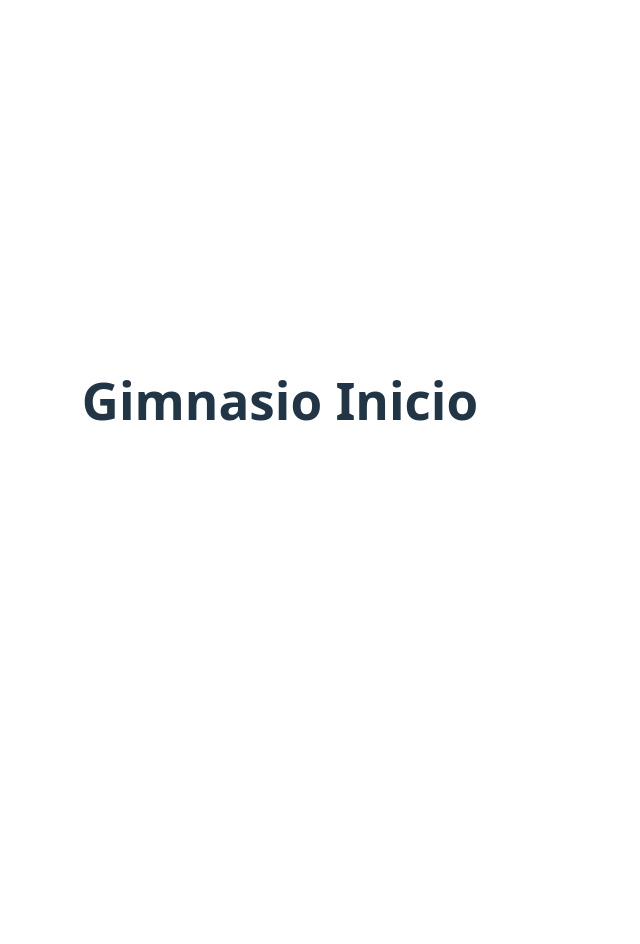
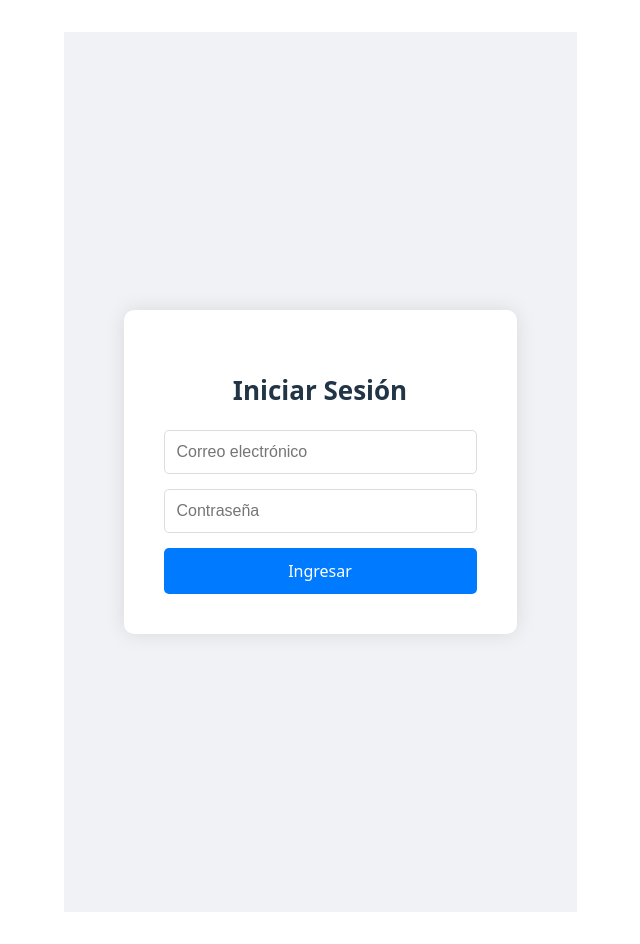
Before and after one commit to facundoplano/tpi-gimnasio, a React (Vite) app: page / in a window 1280 px wide. Shown: the whole page, without its empty margins (360-1000 px from the left). Before the commit the page ends 800 px from the top, so only its background shows below. Built offline with nearby package versions, Linux system fonts and the light colour scheme.

Commit message:
login - prueba

```diff
--- a/src/App.jsx
+++ b/src/App.jsx
@@ -1,13 +1,10 @@
 
 import './App.css'
+import Login from './login'
 
 function App() {
 
-  return (
-    <>
-        <h1>Gimnasio Inicio</h1>
-    </>
-  )
+  return <Login />
 }
 
 export default App
--- /dev/null
+++ b/src/login.jsx
@@ -0,0 +1,97 @@
+import React, { useState } from "react";
+
+export default function Login() {
+  const [email, setEmail] = useState("");
+  const [password, setPassword] = useState("");
+  const [error, setError] = useState("");
+
+  const handleSubmit = (e) => {
+    e.preventDefault();
+    if (!email || !password) {
+      setError("Por favor, completa todos los campos.");
+      return;
+    }
+    console.log("Email:", email);
+    console.log("Password:", password);
+    setError("");
+    alert("Login exitoso (demo)!");
+  };
+
+  return (
+    <div style={styles.page}>
+      <div style={styles.container}>
+        <form onSubmit={handleSubmit} style={styles.form}>
+          <h2 style={styles.title}>Iniciar Sesión</h2>
+          {error && <p style={styles.error}>{error}</p>}
+          <input
+            type="email"
+            placeholder="Correo electrónico"
+            value={email}
+            onChange={(e) => setEmail(e.target.value)}
+            style={styles.input}
+          />
+          <input
+            type="password"
+            placeholder="Contraseña"
+            value={password}
+            onChange={(e) => setPassword(e.target.value)}
+            style={styles.input}
+          />
+          <button type="submit" style={styles.button}>Ingresar</button>
+        </form>
+      </div>
+    </div>
+  );
+}
+
+const styles = {
+  page: {
+    width: "100%",
+    minHeight: "100vh",
+    backgroundColor: "#f0f2f5",
+    display: "flex",
+    justifyContent: "center",
+    alignItems: "center",
+    padding: "40px",
+  },
+  container: {
+    width: "100%",
+    maxWidth: "500px", // Más ancho para PC
+    padding: "20px",
+  },
+  form: {
+    display: "flex",
+    flexDirection: "column",
+    background: "white",
+    borderRadius: "10px",
+    boxShadow: "0 0 20px rgba(0,0,0,0.1)",
+    padding: "40px",
+  },
+  title: {
+    textAlign: "center",
+    marginBottom: "20px",
+    fontSize: "26px",
+  },
+  error: {
+    color: "red",
+    fontSize: "14px",
+    marginBottom: "10px",
+    textAlign: "center",
+  },
+  input: {
+    marginBottom: "15px",
+    padding: "12px",
+    border: "1px solid #ddd",
+    borderRadius: "5px",
+    fontSize: "16px",
+  },
+  button: {
+    padding: "12px",
+    background: "#007bff",
+    color: "white",
+    border: "none",
+    borderRadius: "5px",
+    cursor: "pointer",
+    fontSize: "16px",
+  },
+};
```
